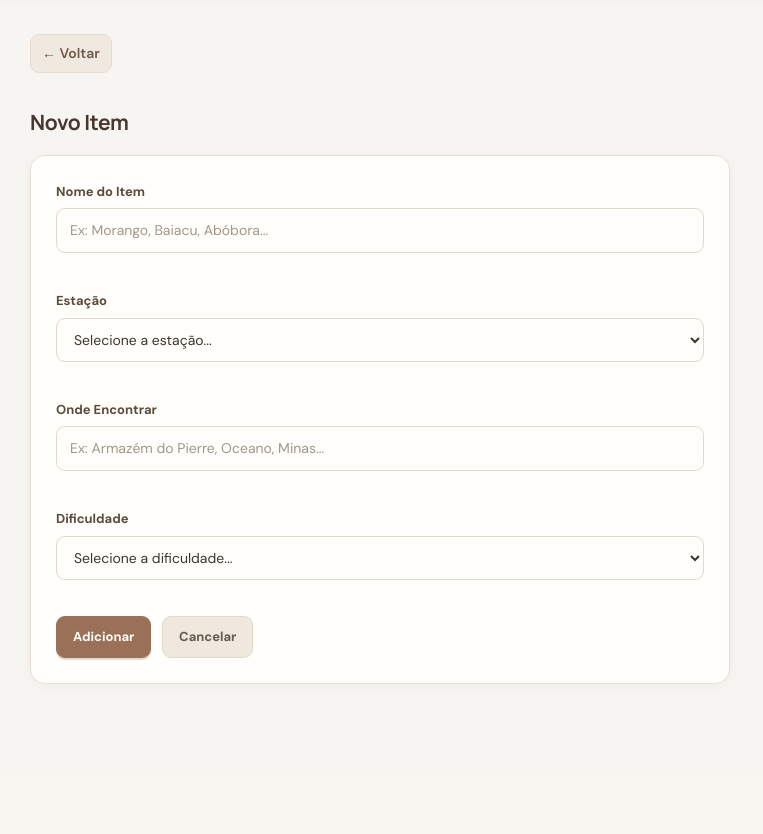
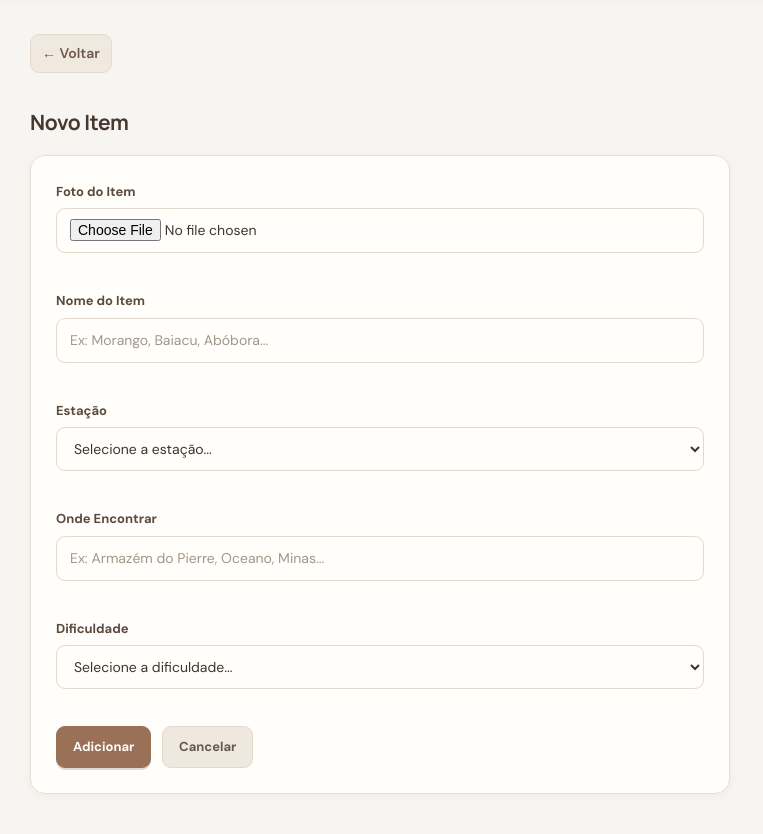
Before and after one commit to oliveiralaris/stardew-wiki, a Node project: template views/item/add.ejs in a window 1280 px wide. Shown: the part 123-957 px from the top of the page, without its empty margins (0-763 px from the left). Before the commit the page ends 807 px from the top, so only its background shows below. Run offline with Node 20 templates, Linux system fonts and the light colour scheme; the template is opened without the code that fills it, so the values that code supplies are empty.

Commit message:
add foto

```diff
--- a/index.js
+++ b/index.js
@@ -1,6 +1,11 @@
 import express from 'express'
 const app = express();
 const PORT = 3000;
+
+import multer from 'multer';
+
+const storage = multer.memoryStorage();
+const upload = multer({ storage });
 
 app.use(express.urlencoded({ extended: true }))
 app.set('view engine', 'ejs')
@@ -167,9 +172,12 @@ app.post('/item/upd/:id',  async (req, res) => {
 })
 
 //Rota POST pra gravar no Banco de Dados
-app.post('/item/add',  async (req, res) => {
+app.post('/item/add', upload.single('foto'),  async (req, res) => {
     const {nome,estacao, onde_encontrar, dificuldade} = req.body
-    await Item.create({nome, estacao, onde_encontrar, dificuldade})
+    let foto
+    if(req.file) foto = req.file.buffer
+
+    await Item.create({nome, estacao, onde_encontrar, dificuldade, foto})
     res.render("item/add");
 })
 
--- a/package.json
+++ b/package.json
@@ -14,6 +14,7 @@
     "ejs": "^6.0.1",
     "express": "^5.2.1",
     "mongodb": "^7.7.0",
-    "mongoose": "^9.10.2"
+    "mongoose": "^9.10.2",
+    "multer": "^2.5.0"
   }
 }
--- a/views/item/add.ejs
+++ b/views/item/add.ejs
@@ -3,7 +3,10 @@
     <a href="/item"> ← Voltar </a>
     <h3>Novo Item</h3>
 
-    <form method="post">
+    <form method="post" enctype="multipart/form-data">
+        <p>Foto do Item</p>
+        <input type="file" name="foto" accept="image/png">
+        <br><br>
         <p>Nome do Item</p>
         <input type="text" placeholder="Ex: Morango, Baiacu, Abóbora..." name="nome" required>
         <br><br>
--- a/views/item/lst.ejs
+++ b/views/item/lst.ejs
@@ -13,6 +13,9 @@
 
     <table>
         <tr>
+            <td>
+                <h3>Foto</h3>
+            </td>
             <td>
                 <h3>Nome</h3>
             </td>
@@ -31,6 +34,7 @@
         </tr>
         <%items.forEach(item=>{%>
             <tr>
+                <td><img src="<%=item.foto%>" width="150" height="150"></td>
                 <td>
                     <%=item.nome%>
                 </td>
```
Also changed, not shown: models/Item.js (+7 -2 lines), 1 other file.
